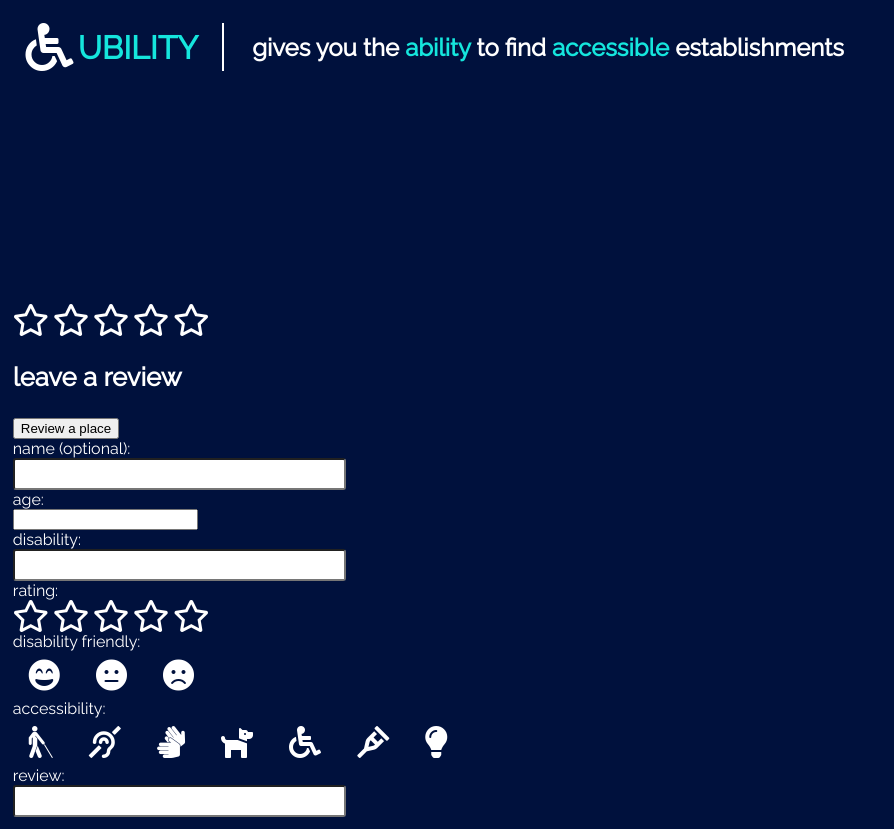
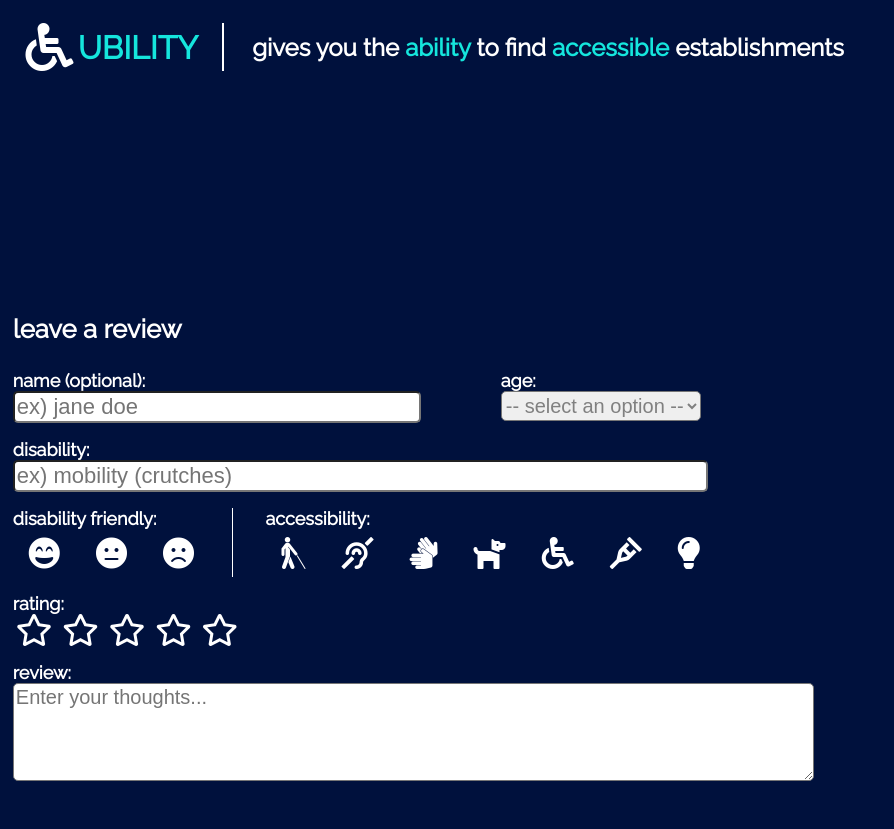
Before and after one commit to TheRagingArtist/Ubility, a website: page search.html in a window 1280 px wide. Shown: the whole page, without its empty margins (0-894 px from the left). After the commit the page ends 800 px from the top, so only its background shows below. Drawn offline with Linux system fonts and the light colour scheme.

Commit message:
styled the review page

```diff
--- a/public/css/logo.css
+++ b/public/css/logo.css
@@ -97,8 +97,8 @@ i.fas.fa-wheelchair {
 }
 
 input[type="text"] {
-    border-radius: 3px;
-    width: 325px;
+    border-radius: 5px;
+    width: 400px;
     font-size: 22px;
 }
 
--- a/public/css/search.css
+++ b/public/css/search.css
@@ -1,10 +1,11 @@
-:root {
-  --brand__color_darkblue: #00113D;
-  --brand__color_lightblue: #0732A2;
-  --brand__color_teal: #15E6DD;
-  --brand__color_darkgrey: #75787B;
-  --brand__color_pink: #F94878 ;
+.accessibility {
+  font-size: 2rem;
+  margin: .5rem 1rem;
+}
 
+.accessibility:hover {
+  color: var(--brand__color_teal);
+  cursor: pointer;
 }
 
 body {
@@ -12,23 +13,92 @@ body {
   margin: .8rem !important;
 }
 
-
-
 input {
   display: block;
+  border-radius: 5px;
+}
+
+select {
+  display: block;
+  min-height: 30px;
+  border-radius: 5px;
+  font-size: 20px;
+  color: gray;
 }
 
 .leave-a-review {
   font-size: 1.6rem;
 }
 
+.fa-star {
+  font-size: 2rem;
+  margin: 0 .2rem;
+}
+
+.fa-star:hover {
+  color: var(--brand__color_teal);
+  cursor: pointer;
+}
+
+.form-age-block {
+  float: left;
+  margin-left: 5rem;
+}
+
+.form-accessibility-block {
+  margin-bottom: 1rem;
+  float:left;
+  padding-left: 2rem;
+  border-left: 1px solid white;
+}
+
+.form-name-age:after {
+  content: "";
+  display: table;
+  clear: both;
+}
+
+.form-access-friendly {
+  content: "";
+  display: table;
+  clear: both;
+}
+
+.form-name-age {
+  margin-bottom: 1rem;
+}
+
+.form-disability-feedback input {
+  width: 687px !important;
+}
+
+.form-rating-block {
+  margin-bottom: 1rem;
+}
+
+.form-disability-feedback {
+  margin-bottom: 1rem;
+}
+
+.form-name-block {
+  float: left;
+}
+
+.friendly {
+  margin-bottom: 1rem;
+  float:left;
+  padding-right: 1.4rem;
+}
+
 .search-results.grid {
     display: grid;
 }
 
-.accessibility {
-  font-size: 2rem;
-  margin: .5rem 1rem;
+textarea {
+  display: block;
+  border-radius: 5px;
+  font-size: 20px;
+  font-family: sans-serif;
 }
 
 .react {
@@ -36,6 +106,12 @@ input {
   margin: .5rem 1rem;
 }
 
-.fa-star {
-  font-size: 2rem;
+.react:hover {
+  color: var(--brand__color_teal);
+  cursor: pointer;
 }
+
+.mini-heading, label {
+  font-size: 18px;
+  font-weight: 600;
+}
--- a/search.html
+++ b/search.html
@@ -70,11 +70,11 @@
                     <p class="user-age"></p>
                     <p class="user-disability"></p>
                     <div class="user-rating">
-                        <span class="far fa-star"></span>
-                        <span class="far fa-star"></span>
-                        <span class="far fa-star"></span>
-                        <span class="far fa-star"></span>
-                        <span class="far fa-star"></span>
+                        <!-- <span class="far fa-star"></span> -->
+                        <!-- <span class="far fa-star"></span> -->
+                        <!-- <span class="far fa-star"></span> -->
+                        <!-- <span class="far fa-star"></span> -->
+                        <!-- <span class="far fa-star"></span> -->
                     </div>
                     <div class="user-accessibility"></div>
                     <div class="user-review-text"></div>
@@ -84,34 +84,47 @@
 
             <div class="ubility-leave-review-container">
                 <h3 class="leave-a-review">Leave a review</h3>
-                <a class="leave-review-form-link" href="#leave-review">
-                    <button type="button" class="leave-review-button">Review a place</button>
-                </a>
+                <!-- <a class="leave-review-form-link" href="#leave-review"> -->
+                    <!-- <button type="button" class="leave-review-button">Review a place</button> -->
+                <!-- </a> -->
             </div>
 
             <div id="leave-review">
                 <form>
+                  <div class="form-name-age">
+                    <div class="form-name-block"/>
                         <label for="name">Name (optional): </label>
-                    <input type="text" name="name">
-                    <label for="age">Age:</label>
-                    <input type="test" name="age">
+                        <input type="text" name="name" placeholder="ex) jane doe">
+                    </div>
+
+                    <div class="form-age-block">
+                      <label for="age-demo">Age:</label>
+                      <select name="age-demo">
+                        <option disabled selected value> -- select an option -- </option>
+                        <option value="under18">under 18</option>
+                        <option value="18-24">18 - 24</option>
+                        <option value="25-34">25 - 34</option>
+                        <option value="35-44">35 - 44</option>
+                        <option value="45-54">25 - 34</option>
+                        <option value="55-64">55 - 64</option>
+                        <option value="65+">65 and up</option>
+                      </select>
+                    </div>
+                  </div>
+
+                  <div class="form-disability-feedback">
                     <label for="disability">Disability:</label>
-                    <input type="text" name="disability">
-
-                    <div class="rating">Rating:</div>
-                    <span class="far fa-star"></span>
-                    <span class="far fa-star"></span>
-                    <span class="far fa-star"></span>
-                    <span class="far fa-star"></span>
-                    <span class="far fa-star"></span>
-
-                    <div class="friendly"> </div>
+                    <input type="text" name="disability" placeholder="ex) mobility (crutches)">
+                  </div>
+                  <div class="form-access-friendly">
+                    <div class="friendly">
                         <div class="mini-heading">Disability Friendly:</div>
                         <span class="fas fa-grin-beam react"></span>
                         <span class="fas fa-meh react"></span>
                         <span class="fas fa-frown react"></span>
                     </div>
 
+                    <div class="form-accessibility-block">
                       <div class="mini-heading">Accessibility:</div>
                       <span class="fas fa-blind accessibility"></span>
                       <span class="fas fa-deaf accessibility"></span>
@@ -120,10 +133,20 @@
                       <span class="fas fa-wheelchair accessibility"></span>
                       <span class="fas fa-crutch accessibility"></span>
                       <span class="fas fa-lightbulb accessibility"></span>
+                    </div>
+                  </div>
+                  <div class="form-rating-block">
+                    <div class="rating mini-heading">Rating:</div>
+                    <span class="far fa-star 1 2 3 4 5"></span>
+                    <span class="far fa-star 2 3 4 5"></span>
+                    <span class="far fa-star 3 4 5"></span>
+                    <span class="far fa-star 4 5"></span>
+                    <span class="far fa-star 5"></span>
+                  </div>
 
-                    <div>
+                  <div class="form-review-block">
                     <label for="review">Review:</label>
-                      <input type="text" name="review">
+                    <textarea name="review" cols="65" rows="4" placeholder="Enter your thoughts..."></textarea>
                   </div>
                 </form>
             </div>
```
Lines whose indentation alone changed are shown as unchanged.
